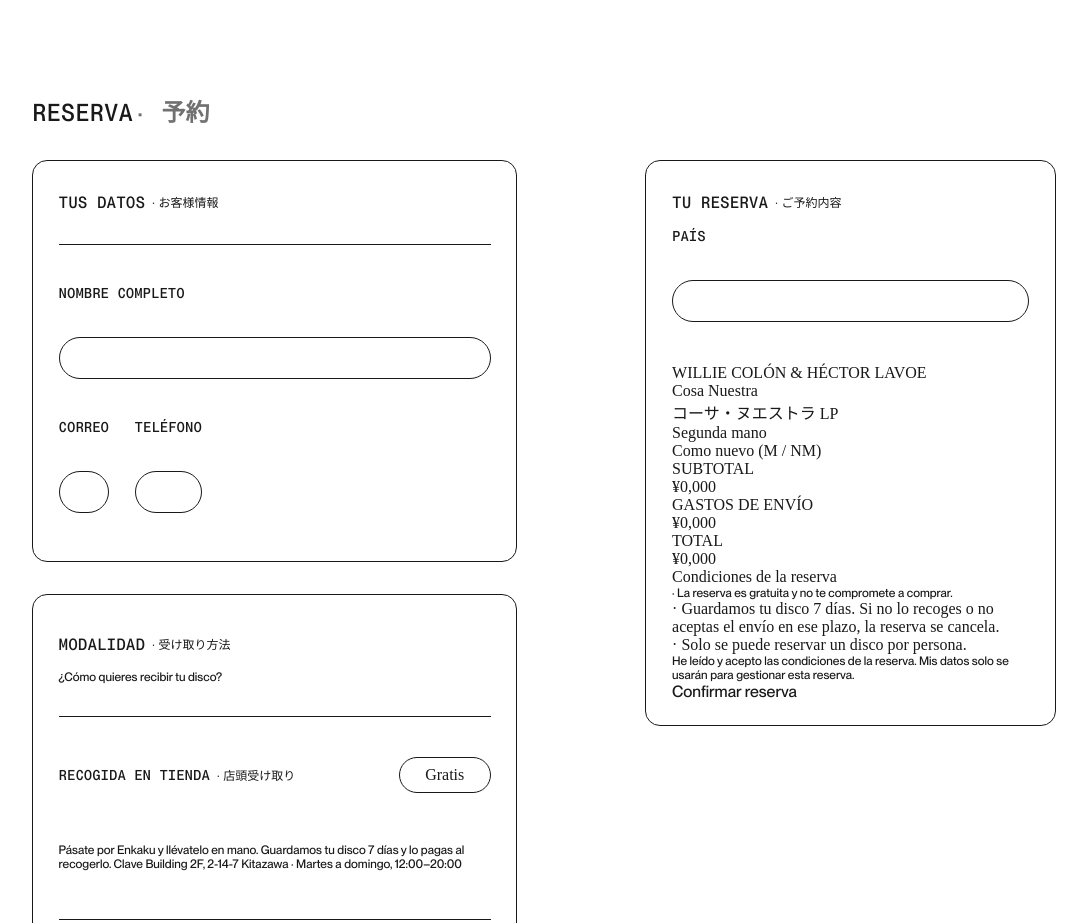
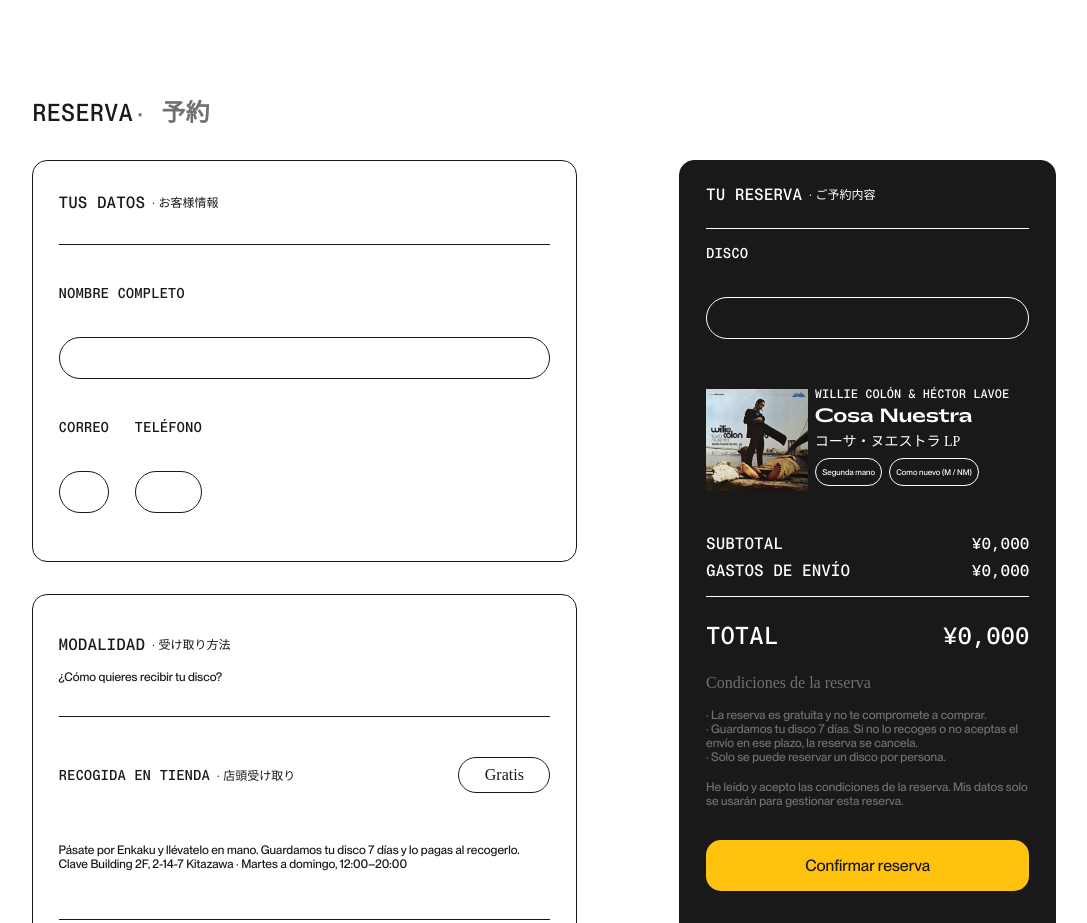
Before and after one commit to marramter666-hash/Enkaku, a plain HTML site: page formulario.html in a window 1280 px wide. Shown: the part 344-1267 px from the top of the page, without its empty margins (96-1183 px from the left). Drawn offline with nearby package versions, Linux system fonts and the light colour scheme; files whose address does not match are found by name; a web font is replaced by a local one.

Commit message:
formulario

```diff
--- a/assets/css/style.css
+++ b/assets/css/style.css
@@ -117,7 +117,7 @@ h2 {
     display: flex;
     justify-content: space-between;
     align-items: center;
-    gap: 2vw;
+    gap: 0vw;
 }
 
 .header > nav > div > div {
@@ -128,7 +128,7 @@ h2 {
     display: flex;
     justify-content: space-between;
     align-items: center;
-    gap: 3vw;
+    gap: 0vw;
 }
 
 .header > nav > div > div > a {
--- a/css/style.css
+++ b/css/style.css
@@ -79,12 +79,7 @@ h2 {
    font-size: 24px;
    letter-spacing: -1%;
 }
-/* .section .content {
-  width: 100%;
-  max-width: 1200px;
-  margin: 0 auto;
-  padding: 48px 0;
-} */
+
 
 /* TEXTO */
 .enunciado_español {
@@ -97,62 +92,6 @@ h2 {
     font-family: "Noto Sans JP";
 }
 
-
-
-/* .disco_nombre {
-    font-size: var(--tamaño-12px);
-    font-family: "PP Neue Montreal Mono Medium";
-}
-
-.disco_autor {
-    font-size: var(--tamaño-18px);
-    font-family: "PP Gatwick Jumbo Semibold";
-}
-
-
-
-.disco_nombre_genero {
-    font-size: var(--tamaño-14px);
-    font-family: "PP Neue Montreal Mono Medium";
-    padding: 0vh 0vw 1.5vh 0vw;
-}
-
-.disco_autor_titulo {
-    font-size: var(--tamaño-50px);
-    font-family: "PP Gatwick Jumbo Semibold";
-    color: var(--color-blanco);
-}
-
-.disco_japones_genero {
-    font-size: var(--tamaño-36px);
-    font-family: "Noto Sans JP";
-    color: var(--color-blanco);
-}
-
-.disco_nombre_titulo {
-    font-size: var(--tamaño-18px);
-    font-family: "PP Neue Montreal Mono Medium";
-    padding: 0vh 0vw 1.5vh 0vw;
-    color: var(--color-blanco);
-} */
-
-
-
-
-/* .disco_precio {
-    font-size: var(--tamaño-14px);
-    font-family: "PP Neue Montreal Mono Medium";
-}
-
-.disco_japones {
-    font-size: var(--tamaño-14px);
-    font-family: "Noto Sans JP";
-}
-
-.disco_etiquetas {
-    font-size: var(--tamaño-12px);
-    font-family: "PP Neue Montreal Medium";
-} */
 
 
 .parrafo {
@@ -309,86 +248,6 @@ h2 {
 
 
 
-/* SECTION GENERO DEL MES */
-/* .genero_del_mes {
-    box-sizing: border-box;
-    margin: 0;
-    padding: 15vh 5vw 6vh 5vw;
-    background-color: var(--color-blanco);
-}
-
-.genero_titulo {
-    box-sizing: border-box;
-    margin: 0;
-    padding: 3vh 0vw 2vh 0vw;
-    display: flex;
-    justify-content: space-between;
-    align-items: baseline;
-}
-
-.genero_titulo > div {
-    padding: 0vh 0vw 2vh 0vw;
-    display: flex;
-    justify-content: left;
-    align-items: center;
-    gap: 0.5vw;
-}
-
-.genero_fila {
-    display: grid;
-    grid-template-columns: repeat(6,1fr);
-    gap: 2vw;
-}
-
-.genero_disco {
-    aspect-ratio: 1 / 1;
-    width: 100%;
-    height: 34vw;
-    background-color: var(--color-rosa);
-    display: grid;
-}
-
-.genero_disco_img {
-    margin: 0vh 0vw 0vh 0vw;
-    padding: 0vh 0vw;
-    box-sizing: border-box;
-    z-index: 10;
-    width: 100%;
-    height: 41vh;
-}
-
-.genero_disco > .genero_disco_img > img {
-    width: 100%;
-    height: 100%;
-    opacity: 0;
-    object-fit: cover;
-    object-position: top;
-}
-
-.genero_disco:hover > .genero_disco_img > img {
-    transition: 0.6s;
-    opacity: 100%;
-    grid-area: 1 / 1;
-}
-
-.genero_disco > :last-child {
-    box-sizing: border-box;
-    margin: 0vh 0vw 0vh 0vw;
-    padding: 3vh 1.5vw;
-    height: 100%;
-    width: 100%;
-    display: flex;
-    flex-direction: column;
-    align-items: left;
-    grid-area: 1 / 1;
-    position: relative;
-    z-index: 10;
-} */
-
-
-
-
-
 
 /* FOOTER */
 .footer {
@@ -484,7 +343,7 @@ h2 {
 .formulario {
     display: flex;
     justify-content: space-between;
-    gap: 10vw;
+    gap: 8vw;
 }
 
 .formulario_secciones > :nth-child(2) >  :nth-child(2) {
@@ -569,7 +428,92 @@ h2 {
     position: sticky;
     top: 15vh;
     z-index: 100;
-    align-self: flex-start
+    align-self: flex-start;
+    background-color: var(--color-negro);
+}
+
+.formulario_resumen p {
+    color: var(--color-blanco);
+}
+
+.calculos > div {
+    display: flex;
+    justify-content: space-between;
+    padding: 3vh 0vw 0vh 0vw;
+    font-family: "PP Neue Montreal Mono Medium";
+    font-size: var(--tamaño-16px);
+}
+
+.calculos > :nth-child(2) {
+    padding: 1vh 0vw 2vh 0vw;
+    border-bottom: var(--color-blanco) solid 1px;
+}
+
+.calculos > :last-child {
+    padding: 3vh 0vw 2vh 0vw;
+    font-family: "PP Neue Montreal Mono Medium";
+    font-size: var(--tamaño-24px);
+}
+
+.negro {
+    border: var(--color-blanco) solid 1px;
+}
+
+.blanco {
+    padding: 0vh 0vw 3vh 0vw;
+    border-bottom: var(--color-blanco) solid 1px;
+}
+
+
+
+
+
+
+
+
+
+.factura_disco {
+    padding: 3vh 0vw 2vh 0vw;
+    display: flex;
+    justify-content: left;
+    align-items: center;
+    gap: 0.5vw;
+}
+
+.factura_disco > img {
+    width: 8vw;
+    height: auto;
+}
+
+.factura_info > :first-child {
+    font-family: "PP Neue Montreal Mono Medium";
+    font-size: var(--tamaño-12px);
+}
+
+.factura_info > :nth-child(2) {
+    font-family: "PP Gatwick Jumbo Semibold";
+    font-size: var(--tamaño-18px);
+}
+
+.factura_info > :nth-child(3) {
+    font-family: "Noto Sans JP";
+    font-size: var(--tamaño-14px);
+}
+
+.factura_info > :last-child {
+    display: flex;
+    justify-content: left;
+    align-items: baseline;
+    gap: 0.5vw;
+}
+
+.factura_info > :last-child > div {
+    margin: 1vh 0vw;
+    padding: 1vh 0.5vw;
+    font-family: "PP Neue Montreal Medium";
+    font-size: var(--tamaño-08px);
+    border: var(--color-blanco) solid 1px;
+    border-radius: 15px;
 }
 
 
@@ -626,7 +570,24 @@ h2 {
 
 .reserva_volver {
     border-bottom: var(--color-negro) solid 1.5px;
+}
 
+.condiciones > div {
+    padding: 1vh 0vw;
+}
+
+.condiciones > div > p {
+    color: var(--color-gris);
+}
+
+.confirmacion {
+    box-sizing: border-box;
+    margin: 3vh 0vw;
+    padding: 2vh 0vw 2vh 0vw;
+    display: flex;
+    justify-content: center;
+    border-radius: 15px;
+    background-color: var(--color-amarillo);
 }
 
 .relleno {
--- a/formulario.html
+++ b/formulario.html
@@ -144,18 +144,18 @@
                 </div>
                 <div class="formulario_resumen">
                     <div>
-                        <div class="titulo_seccion">
+                        <div class="titulo_seccion blanco">
                             <p>TU RESERVA</p>
                             <p class="japones">· ご予約内容</p>
                         </div>
                         <div>
-                            <p class="disco_nombre_genero">PAÍS</p>
-                            <div class="contenedores"></div>
+                            <p class="disco_nombre_genero">DISCO</p>
+                            <div class="contenedores negro"></div>
                         </div>
                     </div>
-                    <div>
-                        <img src="" alt="">
-                        <div>
+                    <div class="factura_disco">
+                        <img src="/assets/img/portada_cosa_nuestra.jpg" alt="">
+                        <div class="factura_info">
                             <p>WILLIE COLÓN & HÉCTOR LAVOE</p>
                             <p>Cosa Nuestra</p>
                             <p>コーサ・ヌエストラ LP</p>
@@ -170,7 +170,7 @@
                         </div>
                         <link rel="icon" type="image/svg+xml" href="">
                     </div>
-                    <div>
+                    <div class="calculos">
                         <div>
                             <p>SUBTOTAL</p>
                             <p>¥0,000</p>
@@ -184,21 +184,21 @@
                             <p>¥0,000</p>
                         </div>
                     </div>
-                    <div>
+                    <div class="condiciones">
                         <div>
                             <p>Condiciones de la reserva</p>
                         </div>
                         <div>
                             <p class="relleno">· La reserva es gratuita y no te compromete a comprar.</p>
-                            <p>· Guardamos tu disco 7 días. Si no lo recoges o no aceptas el envío en ese plazo, la reserva se cancela.</p>
-                            <p>· Solo se puede reservar un disco por persona.</p>
+                            <p class="relleno">· Guardamos tu disco 7 días. Si no lo recoges o no aceptas el envío en ese plazo, la reserva se cancela.</p>
+                            <p class="relleno">· Solo se puede reservar un disco por persona.</p>
                         </div>
                         <div>
                             <p class="relleno">He leído y acepto las condiciones de la reserva. Mis datos solo se usarán para gestionar esta reserva.</p>
                         </div>
                     </div>
                     <div>
-                        <a href="">Confirmar reserva</a>
+                        <a class="confirmacion" href="">Confirmar reserva</a>
                     </div>
                 </div>
             </div>
```
